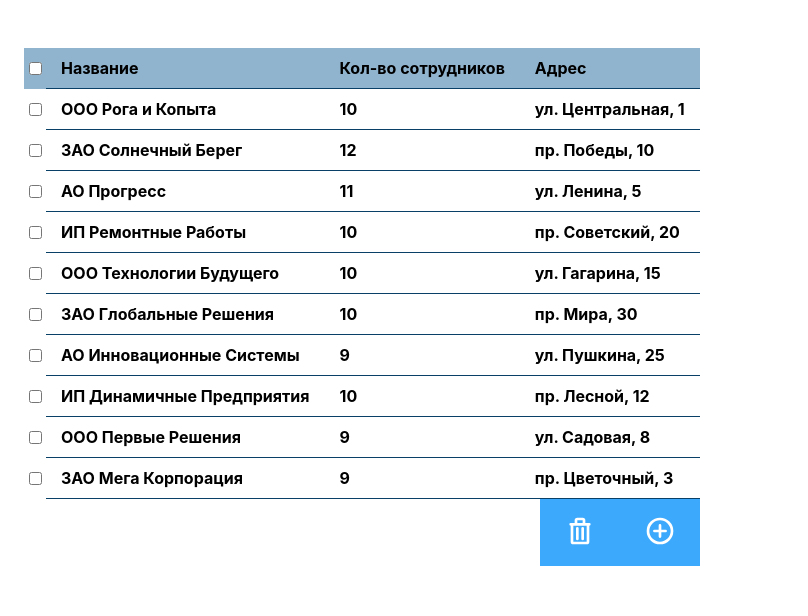
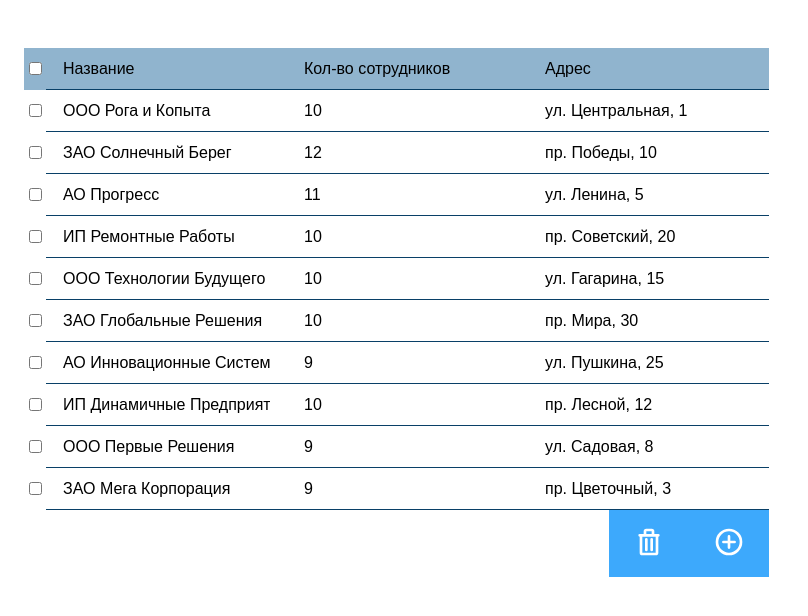
Before and after one commit to monshdi/adept-test, a React (Create React App) app: page / in a window 1280 px wide. Shown: the top 616 px of the page, without its empty margins (0-808 px from the left). Built offline with nearby package versions, Linux system fonts and the light colour scheme; data requests are answered from the project's data file.

Commit message:
add edit field

```diff
--- a/src/App.tsx
+++ b/src/App.tsx
@@ -3,24 +3,42 @@ import './App.module.scss';
 import Table from "./components/Table/Table";
 import {useSelector} from "react-redux";
 import {getCompaniesStatus, selectAllCompanies} from "./features/company/selectors";
-import {CeilNames} from "./features/type";
+import {CellNames} from "./features/type";
 import {getEmployeeStatus, selectEmployeesByIds} from "./features/employees/selectors";
 import {RootState} from "./store";
 import s from './App.module.scss';
 import {useAppDispatch} from "./hooks/hooks";
 import {getCompanies, getEmployees} from "./features/thunks";
-import {deleteCompanyAction, deleteEmployeesAction} from "./features/actions";
+import {deleteCompanyAction, deleteEmployeesAction, editItemAction} from "./features/actions";
 
-const companyCeilNames: CeilNames = {
-  name: 'Название',
-  employeesCount: 'Кол-во сотрудников',
-  address: 'Адрес',
+const companyCeilNames: CellNames = {
+  name: {
+    name: 'Название',
+    editable: true
+  },
+  employeesCount: {
+    name: 'Кол-во сотрудников',
+    editable: false,
+  },
+  address: {
+    name: 'Адрес',
+    editable: true,
+  },
 }
 
-const employeeCeilNames: CeilNames = {
-  lastName: 'Фамилия',
-  name: 'Имя',
-  post: 'Должность',
+const employeeCeilNames: CellNames = {
+  lastName: {
+    name: 'Фамилия',
+    editable: true,
+  },
+  name: {
+    name: 'Имя',
+    editable: true,
+  },
+  post: {
+    name: 'Должность',
+    editable: true,
+  },
 }
 
 function App() {
@@ -58,6 +76,12 @@ function App() {
     setSelectedEmployees((prevState) => prevState.filter((id) => !ids.includes(id)))
   }, [employees])
 
+  const onEdit = (type: string) => {
+    return (id: string, name: string, value: string) => {
+      dispatch(editItemAction(type, id, name, value));
+    }
+  }
+
   return (
     <div className={s.wrapper}>
       <Table
@@ -66,6 +90,7 @@ function App() {
         selectedRows={selectedCompanies}
         setSelectedRows={setSelectedCompanies}
         deleteAction={deleteCompany}
+        onEdit={onEdit('company')}
       />
       {selectedCompanies.length > 0 && (
         <Table
@@ -74,6 +99,7 @@ function App() {
           selectedRows={selectedEmployees}
           setSelectedRows={setSelectedEmployees}
           deleteAction={deleteEmployee}
+          onEdit={onEdit('employees')}
         />
       )}
     </div>
--- a/src/components/Cell/Cell.module.scss
+++ b/src/components/Cell/Cell.module.scss
@@ -6,3 +6,12 @@
   border-bottom: 1px solid $dark-gray;
   padding: 10px 15px;
 }
+
+.input {
+  height: 100%;
+  width: fit-content;
+  border: none;
+  background-color: transparent;
+  outline: none;
+  font-size: 16px;
+}
--- a/src/components/Cell/Cell.tsx
+++ b/src/components/Cell/Cell.tsx
@@ -1,13 +1,24 @@
-import {FunctionComponentElement} from "react";
+import {ChangeEvent, ChangeEventHandler, FunctionComponentElement} from "react";
 import { clsx } from "clsx";
 import s from './Cell.module.scss';
 
 interface Props {
+  id?: string
   value: string;
+  name?: string;
+  editable?: boolean;
   className?: string;
+  onEdit?: (id: string, name: string, value: string) => void;
 }
-export default function Cell({ value, className }: Props): FunctionComponentElement<Props> {
+export default function Cell({ id, value, name, editable, className, onEdit }: Props): FunctionComponentElement<Props> {
+  const onChange = (e: ChangeEvent<HTMLInputElement>) => {
+    if (onEdit) {
+      onEdit(id ?? '', name ?? '', e.target.value);
+    }
+  }
   return (
-    <th className={clsx(s.cell, className)}>{value}</th>
+    <th className={clsx(s.cell, className)}>
+      <input className={s.input} type="text" value={value} readOnly={!editable} onChange={onChange} />
+    </th>
   )
 }
--- a/src/components/Table/Table.tsx
+++ b/src/components/Table/Table.tsx
@@ -4,13 +4,15 @@ import s from './Table.module.scss'
 import {clsx} from "clsx";
 import Icon from "../Icon/Icon";
 import Button from "../Button/Button";
+import {CellNames} from "../../features/type";
 
 interface Props<T> {
   data: T[];
-  cellNames: {[key: string]: string};
+  cellNames: CellNames;
   selectedRows: string[];
   setSelectedRows: (ids: string[]) => void;
   deleteAction: (ids: string[]) => void;
+  onEdit: (id: string, name: string, value: string) => void;
 }
 
 function Table<T extends { id: string }>({
@@ -19,6 +21,7 @@ function Table<T extends { id: string }>({
   selectedRows,
   setSelectedRows,
   deleteAction,
+  onEdit
 }: Props<T>): FunctionComponentElement<Props<T>> {
 
   const onSelectAll = () => {
@@ -52,8 +55,8 @@ function Table<T extends { id: string }>({
           <th>
             <input type="checkbox" onChange={onSelectAll} checked={selectedRows.length === data.length} />
           </th>
-          {Object.values(cellNames).map((name) => (
-            <Cell key={name} value={name} />
+          {Object.values(cellNames).map((value) => (
+            <Cell key={value.name} value={value.name} />
           ))}
         </tr>
         </thead>
@@ -63,8 +66,15 @@ function Table<T extends { id: string }>({
             <th>
               <input type="checkbox" onChange={() => onSelectRow(item.id)} checked={selectedRows.includes(item.id)} />
             </th>
-            {Object.keys(cellNames).map((key) => (
-              <Cell key={`${item.id}-${key}`} value={(item as any)[key]} />
+            {Object.entries(cellNames).map(([key, value]) => (
+              <Cell
+                id={item.id}
+                onEdit={onEdit}
+                key={`${item.id}-${key}`}
+                value={(item as any)[key]}
+                name={key}
+                editable={value.editable}
+              />
             ))}
           </tr>
         ))}
--- a/src/features/actions.ts
+++ b/src/features/actions.ts
@@ -8,3 +8,12 @@ export const deleteEmployeesAction = createAction('employees/delete', (ids: stri
     companyIds,
   }
 }));
+
+export const editItemAction = createAction('edit', (type: string, id: string, field: string, value: string) => ({
+  payload: {
+    type,
+    id,
+    field,
+    value
+  }
+}))
--- a/src/features/company/companySlice.ts
+++ b/src/features/company/companySlice.ts
@@ -2,7 +2,8 @@ import {createSlice, PayloadAction} from "@reduxjs/toolkit";
 import {Company} from "./types";
 import {getCompanies, getEmployees} from "../thunks";
 import {Employee} from "../employees/types";
-import {deleteCompanyAction, deleteEmployeesAction} from "../actions";
+import {deleteCompanyAction, deleteEmployeesAction, editItemAction} from "../actions";
+import {EditAction} from "../type";
 
 interface State {
   data: Company[]
@@ -55,7 +56,6 @@ export const companySlice = createSlice({
 
     builder.addCase(deleteEmployeesAction, (state, { payload }: PayloadAction<{ids: string[], companyIds: number[]}>) => {
       const { companyIds } = payload;
-      console.log(payload);
       companyIds.forEach((id) => {
         const found = state.data.find((item) => parseInt(item.id) === id);
         if (found) {
@@ -63,6 +63,17 @@ export const companySlice = createSlice({
         }
       })
     })
+
+    builder.addCase(editItemAction, (state, { payload }: PayloadAction<EditAction>) => {
+      const { type, id, field, value} = payload;
+
+      if (type === 'company') {
+        const found = state.data.find((item) => item.id === id);
+        if (found) {
+          (found as any)[field] = value;
+        }
+      }
+    });
   }
 });
 
--- a/src/features/employees/employeesSlice.ts
+++ b/src/features/employees/employeesSlice.ts
@@ -1,7 +1,8 @@
 import {createSlice, PayloadAction} from "@reduxjs/toolkit";
 import { Employee } from './types';
 import {getEmployees} from "../thunks";
-import {deleteEmployeesAction} from "../actions";
+import {deleteEmployeesAction, editItemAction} from "../actions";
+import {EditAction} from "../type";
 
 interface EmployeesState {
   data: Employee[];
@@ -30,6 +31,17 @@ export const employeesSlice = createSlice({
     builder.addCase(deleteEmployeesAction, (state, { payload }: PayloadAction<{ids: string[], companyIds: number[]}>) => {
       state.data = state.data.filter((item) => !payload.ids.includes(item.id));
     })
+
+    builder.addCase(editItemAction, (state, { payload }: PayloadAction<EditAction>) => {
+      const { type, id, field, value} = payload;
+
+      if (type === 'employees') {
+        const found = state.data.find((item) => item.id === id);
+        if (found) {
+          (found as any)[field] = value;
+        }
+      }
+    });
   }
 })
 
```
Also changed, not shown: src/features/type.ts (+7 -5 lines).
